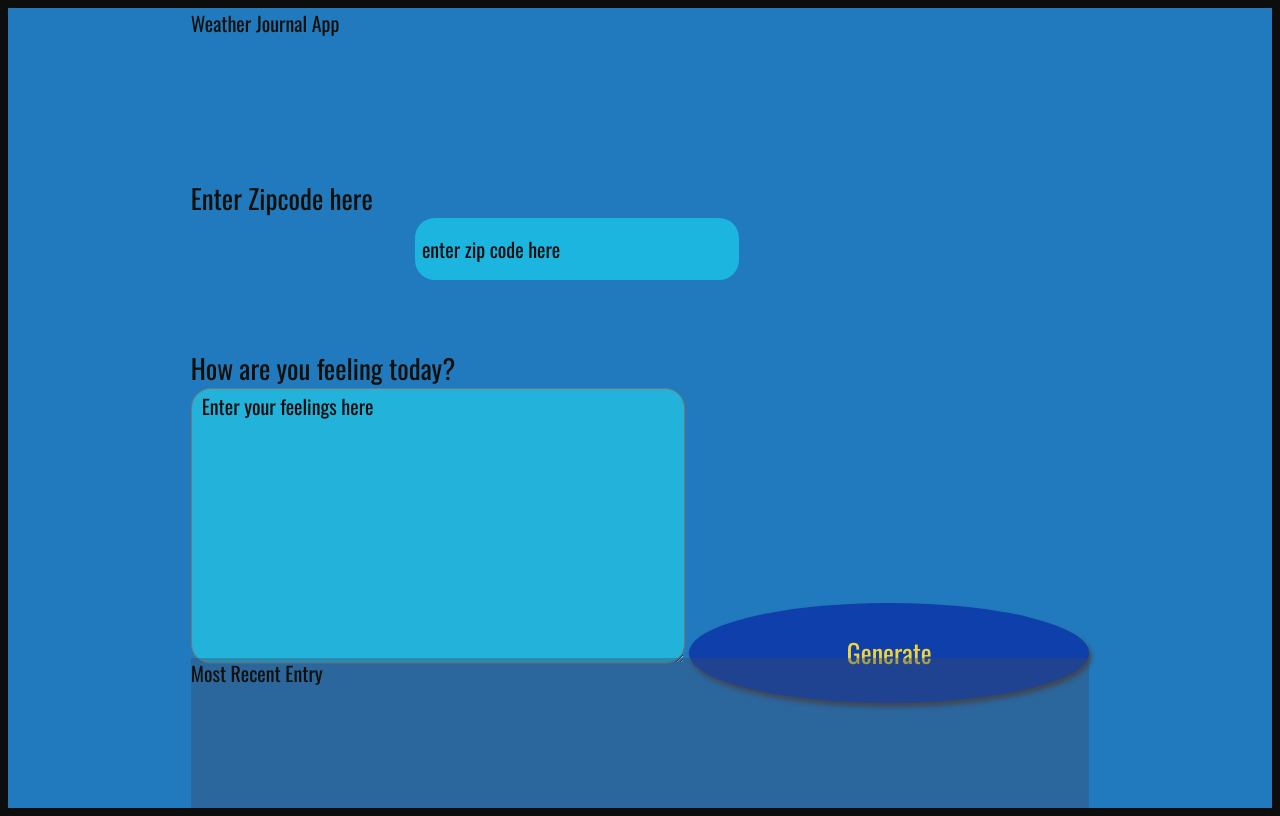
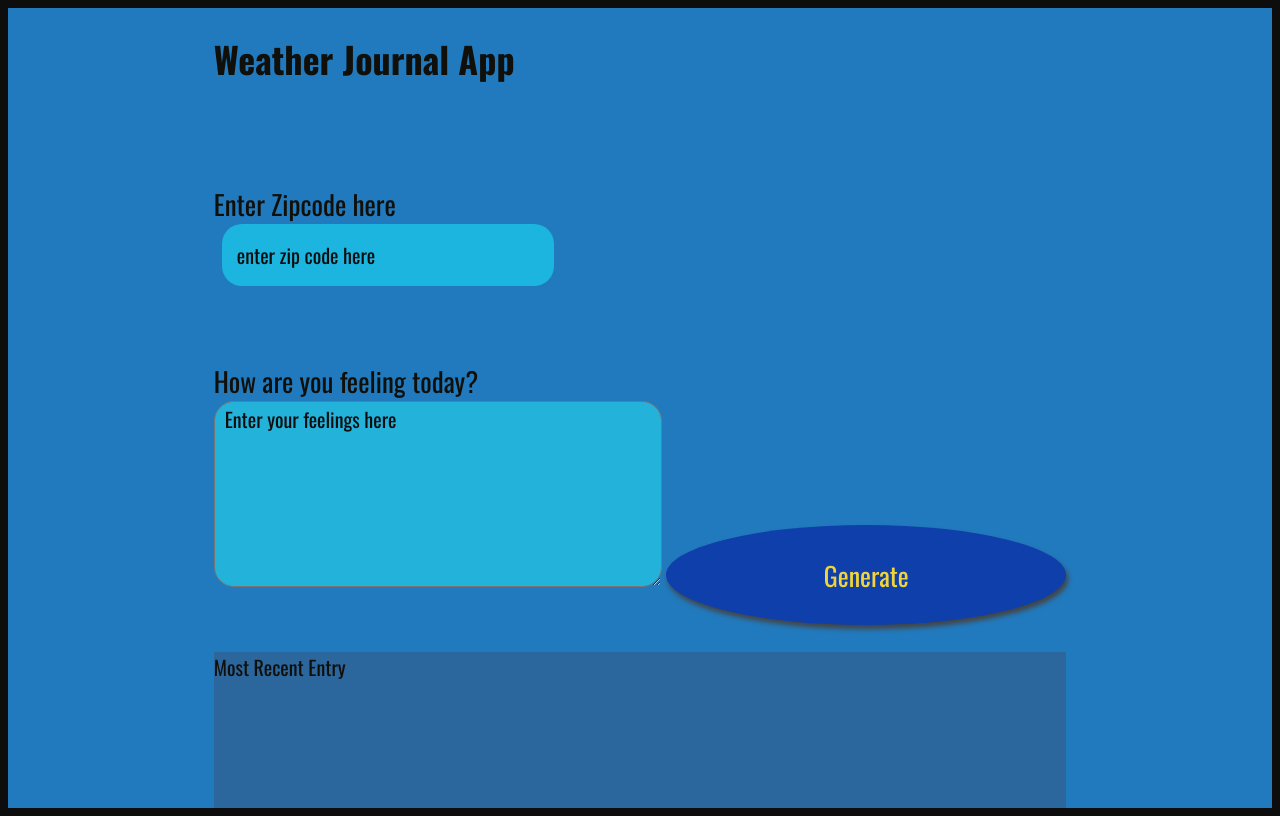
Before and after one commit to raniaashra/Weather-Journal, a website: page website/index.html in a window 1280 px wide. Drawn offline with nearby package versions, Linux system fonts and the light colour scheme; a web font is replaced by a local one.

Commit message:
Update index.html

```diff
--- a/website/index.html
+++ b/website/index.html
@@ -1,5 +1,5 @@
 <!DOCTYPE html>
-<html>
+<html lang="en">
     <head>
     <meta charset="UTF-8">
     <title>Weather Journal</title>
@@ -7,25 +7,32 @@
     <link rel="stylesheet" href="style.css">
     </head>
     <body>
+
     <div id = "app">
     <div class ="holder headline">
-        Weather Journal App
+        <h1> Weather Journal App</h1>
     </div>
     <div class ="holder zip">
+        <div>
         <label for="zip">Enter Zipcode here</label>
-        <input type="text" id="zip" placeholder=" enter zip code here" style="margin-left:25% ; border-radius: 1em;">
+        </div>
+        <input type="text" id="zip" placeholder=" enter zip code here" style="margin-left:1% ; border-radius: 1em;padding-left: 0.5em;">
+
     </div>
     <div class ="holder feel">
-        <label for="feelings">How are you feeling today?</label>
-        <textarea class= "myInput" id="feelings" placeholder="Enter your feelings here" rows="9" cols="50"></textarea>
+        <div>
+            <label for="feelings">How are you feeling today?</label>
+        </div>
+            <textarea class= "myInput" id="feelings" placeholder="Enter your feelings here" rows="6" cols="45"></textarea>
+
         <button id="generate" type = "submit"> Generate </button>
     </div>
     <div class ="holder entry">
         <div class = "title">Most Recent Entry</div>
     <div id = "entryHolder">
         <div id = "date"></div>
-    <div id = "temp"></div>
-    <div id = "content"></div>
+        <div id = "temp"></div>
+        <div id = "content"></div>
     </div>
     </div>
     </div>
```
